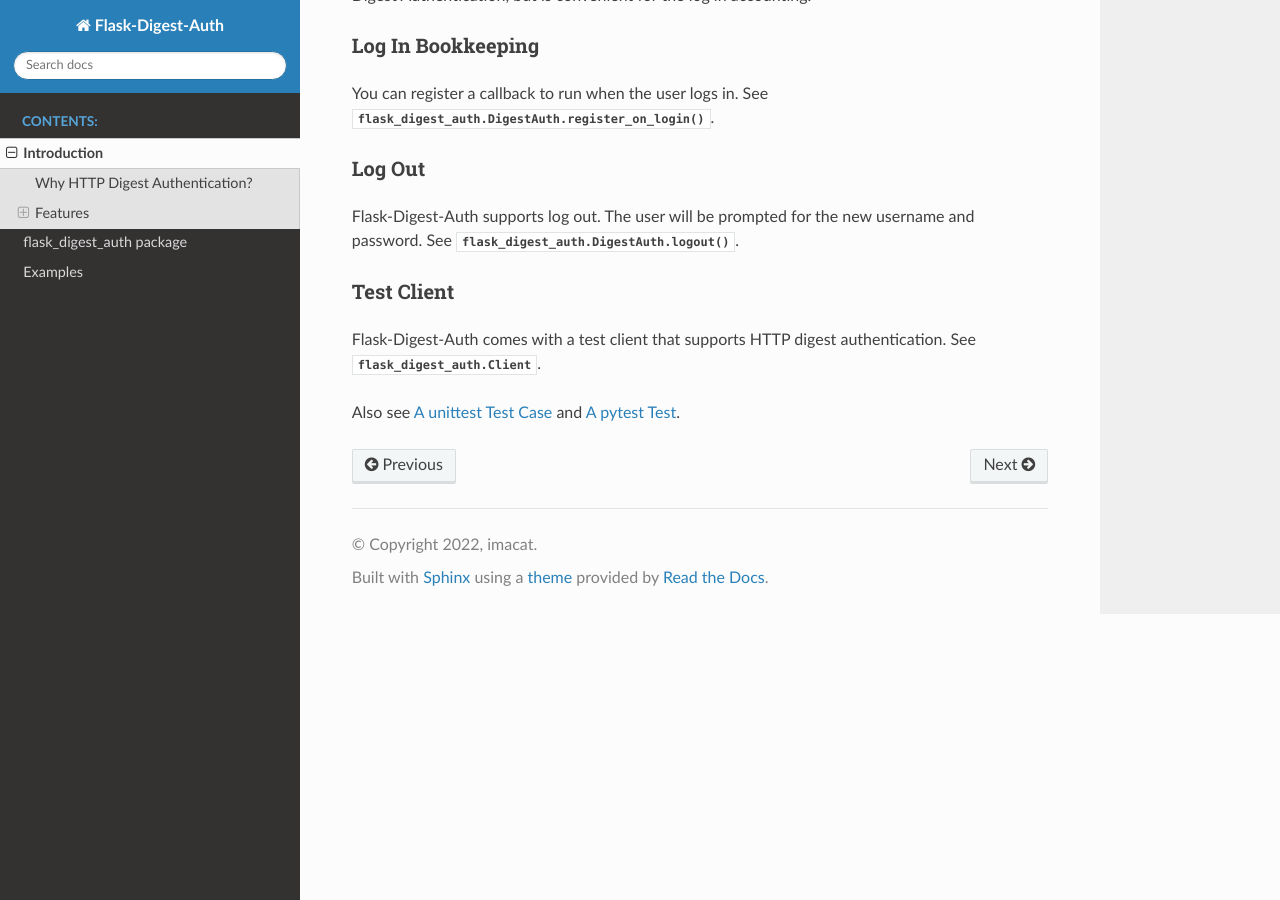
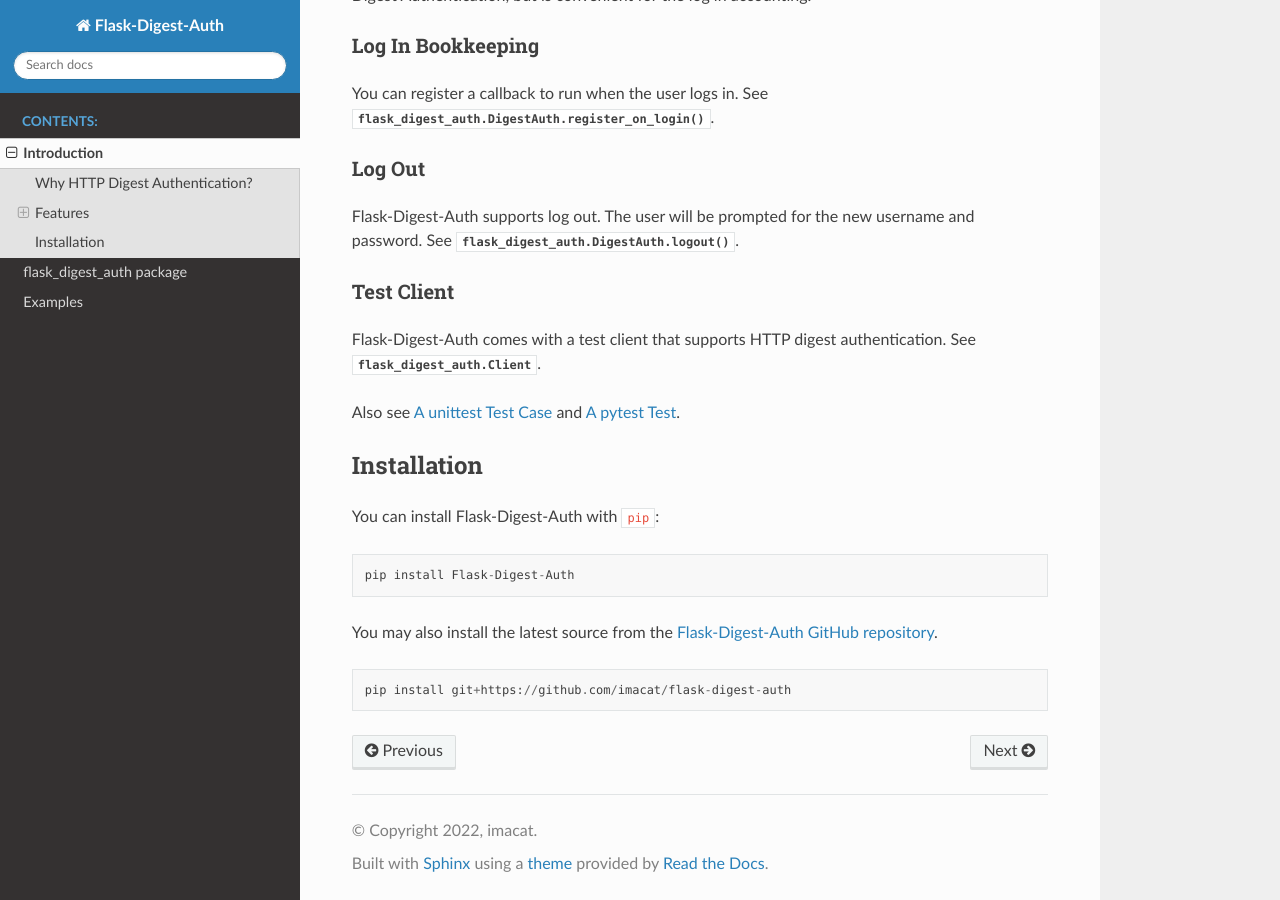
Before and after one commit to imacat/flask-digestauth, a Sphinx documentation site: the page built from docs/source/intro.rst, in a window 1280 px wide and 900 px high, scrolled down 1228 px. Built offline with Sphinx 7.4.7 and the Read the Docs theme 2.0.0, drawn with Linux system fonts in a browser that asks for light colours.

Commit message:
Added the installation instructions to the introduction in the documentation.

```diff
--- a/docs/source/intro.rst
+++ b/docs/source/intro.rst
@@ -85,7 +85,25 @@
 Also see :ref:`example-unittest` and :ref:`example-pytest`.
 
 
+Installation
+------------
+
+You can install Flask-Digest-Auth with ``pip``:
+
+::
+
+    pip install Flask-Digest-Auth
+
+You may also install the latest source from the
+`Flask-Digest-Auth GitHub repository`_.
+
+::
+
+    pip install git+https://github.com/imacat/flask-digest-auth
+
+
 .. _HTTP Digest Authentication: https://en.wikipedia.org/wiki/Digest_access_authentication
 .. _RFC 2617: https://www.rfc-editor.org/rfc/rfc2617
 .. _Flask: https://flask.palletsprojects.com
 .. _Flask-Login: https://flask-login.readthedocs.io
+.. _Flask-Digest-Auth GitHub repository: https://github.com/imacat/flask-digest-auth
```
